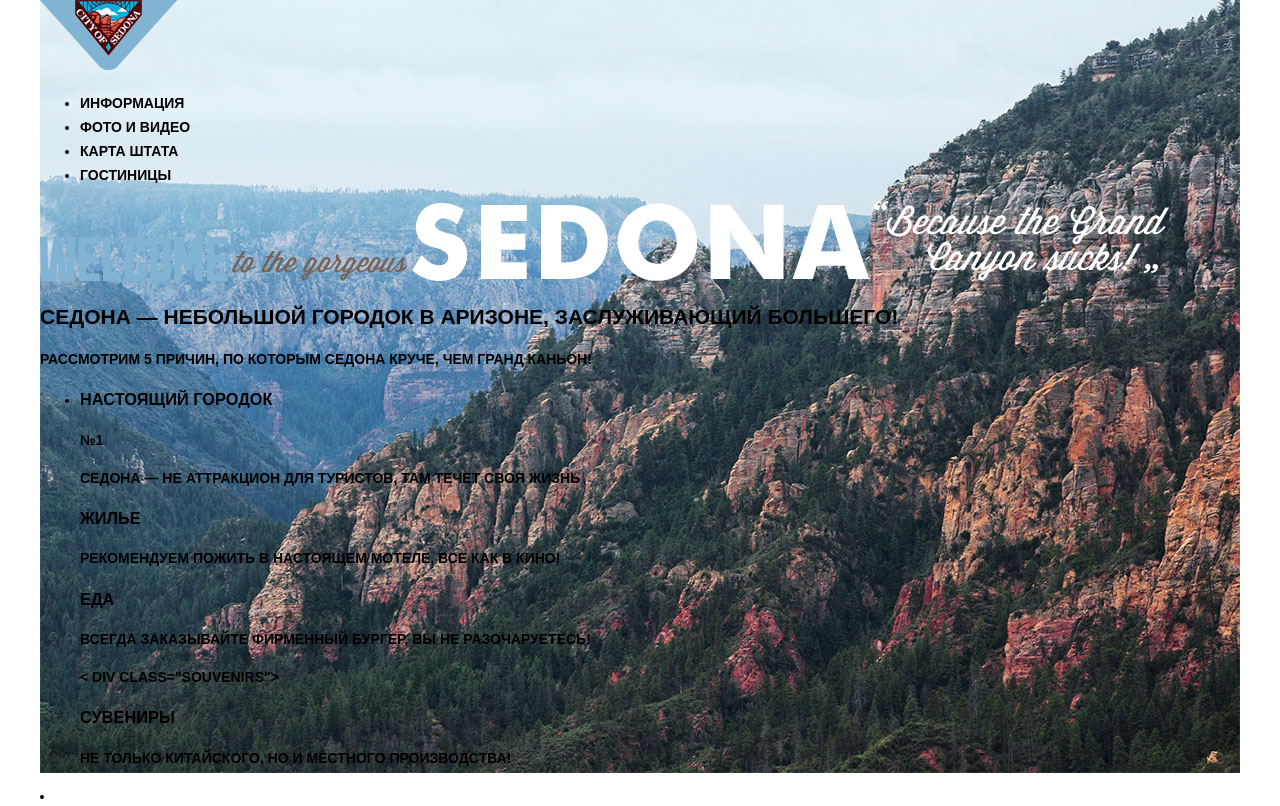
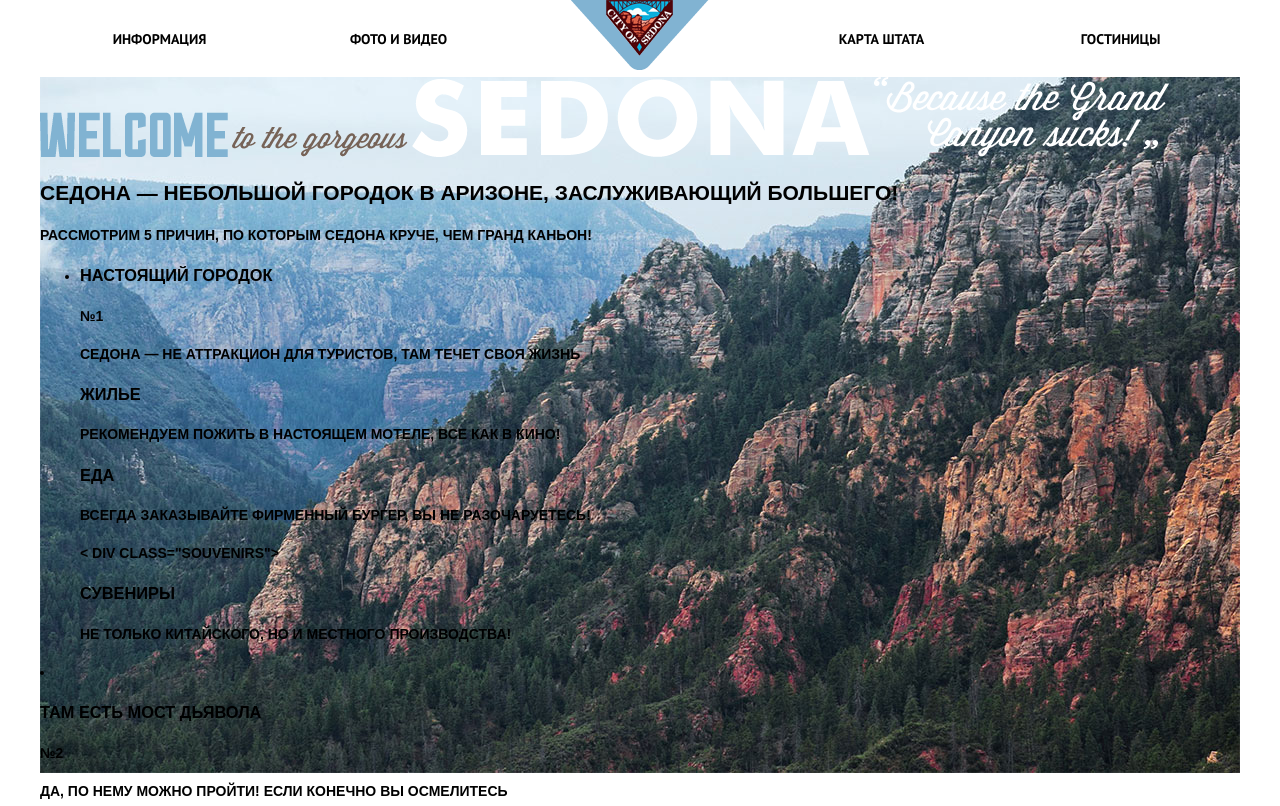
Before and after one commit to Khebnev/Sedona, a plain HTML site: page index.html in a window 1280 px wide. Shown: the top 806 px of the page. Drawn offline with Linux system fonts and the light colour scheme.

Commit message:
Добавил базовые стили для меню

```diff
--- a/css/style.css
+++ b/css/style.css
@@ -69,8 +69,48 @@ img {
     border: none;
 }
 
+.menu-flex-container{
+    display: flex;
+    flex-wrap: wrap;
+    width: 1200px;
+    align-items: center;
+    background-color: #fff;
+}
+
+.main-navigation {
+    display: flex;
+    flex-wrap: wrap;
+    width: 1200px;
+}
+
+.main-header-logo {
+    width: 244px;
+    text-align: center;
+}
 
 
+.site-navigation {
+    display: flex;
+    list-style: none;
+    margin: 0;
+    padding: 0;
+
+    width: 478px;
+}
+.site-navigation li {
+    width: 239px;
+    text-align: center;
+}
+.site-navigation a {
+    cursor: pointer;
+    color: #000;
+    width: 239px;
+
+    font-family: 'PT Sans', sans-serif;
+    font-size: 14px;
+    line-height: 26px;
+    padding: 15px 0;
+}
 
 
 
--- a/index.html
+++ b/index.html
@@ -3,21 +3,34 @@
 <head>
     <meta charset="UTF-8">
     <title>Sedona</title>
+    <link href="https://fonts.googleapis.com/css?family=PT+Sans:400,700&display=swap&subset=cyrillic" rel="stylesheet">
     <link rel="stylesheet" href="css/style.css">
 </head>
 <body>
 
     <header class="main-header container">
             <nav class="main-navigation">
-                <a href="" class="main-header-logo">
-                    <img src="img/logo.png" alt="Логотип Sedona">
-                </a>
-                <ul class="site-navigation">
-                    <li>Информация</li>
-                    <li>Фото и видео</li>
-                    <li>Карта штата</li>
-                    <li>Гостиницы</li>
-                </ul>
+                <div class="menu-flex-container">
+                    <ul class="site-navigation site-navigation-left">
+                        <li>
+                            <a href="#">Информация</a>
+                        </li>
+                        <li>
+                            <a href="#">Фото и видео</a>
+                        </li>
+                    </ul>
+                    <a href="#" class="main-header-logo">
+                        <img src="img/logo.png" alt="Логотип Sedona">
+                    </a>
+                    <ul class="site-navigation ">
+                        <li>
+                            <a href="#">Карта штата</a>
+                        </li>
+                        <li>
+                            <a href="#">Гостиницы</a>
+                        </li>
+                    </ul>
+                </div>
             </nav>
     </header>
 
@@ -136,7 +149,7 @@
                </li>
            </ul>
            <p class="academy">
-               <img src="img/logo_name.svg" alt="HTML Academy">
+               <img class="academy-img" src="img/logo_name.svg" alt="HTML Academy">
            </p>
        </footer>
    </div>
```
